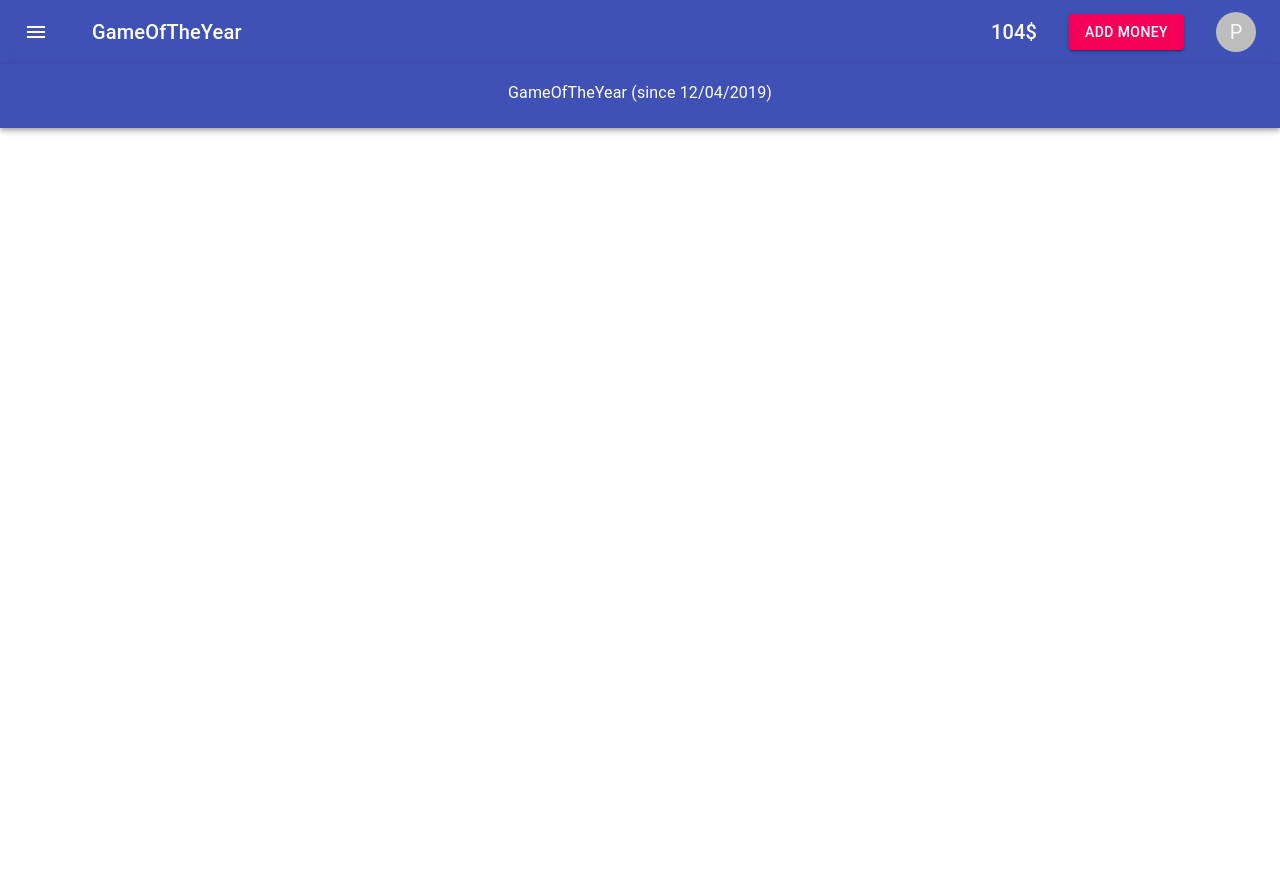
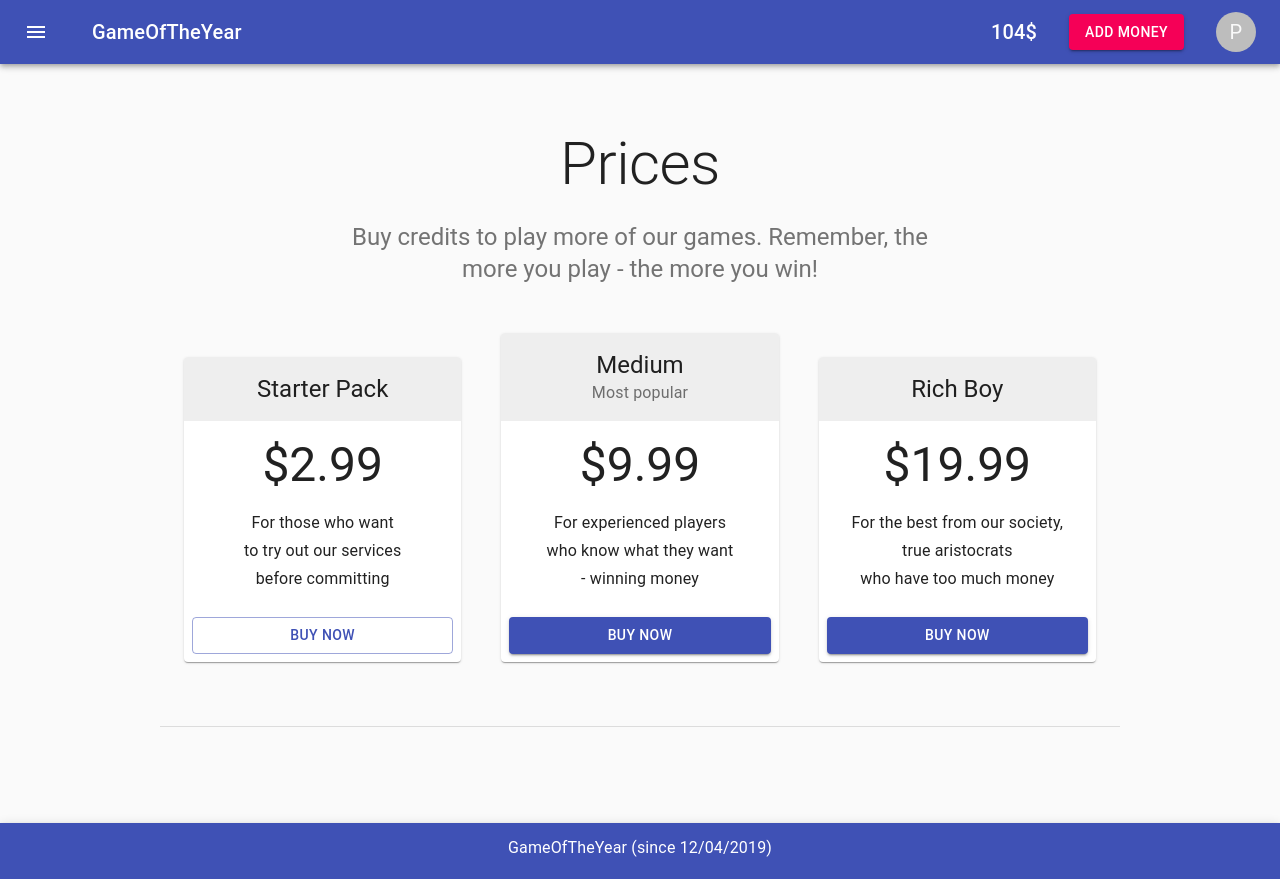
Before and after one commit to alle-zhinzher/hacaton, a React app in the folder client/: page /prices in a window 1280 px wide. Before the commit the page ends 800 px from the top, so only its background shows below. Built offline with nearby package versions, Linux system fonts and the light colour scheme.

Commit message:
Added pricing component (under /prices route)

```diff
--- a/client/src/components/App.js
+++ b/client/src/components/App.js
@@ -13,6 +13,7 @@
 import GameInfo from './GameInfo/GameInfo';
 import Footer from "./Footer/Footer";
 import Header from "./Header/Header";
+import Prices from "./Prices/Prices";
 // Styles
 import './App.scss';
 
@@ -29,6 +30,7 @@
                         <Route path="/games/:name" component={GameInfo} />
                         <Route path="/login" component={SignIn} />
                         <Route path="/register" component={SignUp} />
+                        <Route path="/prices" component={Prices} />
                     </Switch>
                     <Footer />
                 </Router>
--- /dev/null
+++ b/client/src/components/Prices/Prices.js
@@ -0,0 +1,156 @@
+import React from 'react';
+import Button from '@material-ui/core/Button';
+import Card from '@material-ui/core/Card';
+import CardActions from '@material-ui/core/CardActions';
+import CardContent from '@material-ui/core/CardContent';
+import CardHeader from '@material-ui/core/CardHeader';
+import CssBaseline from '@material-ui/core/CssBaseline';
+import Grid from '@material-ui/core/Grid';
+import StarIcon from '@material-ui/icons/StarBorder';
+import Typography from '@material-ui/core/Typography';
+import Link from '@material-ui/core/Link';
+import { makeStyles } from '@material-ui/core/styles';
+import Container from '@material-ui/core/Container';
+
+const useStyles = makeStyles(theme => ({
+  '@global': {
+    ul: {
+      margin: 0,
+      padding: 0,
+    },
+    li: {
+      listStyle: 'none',
+    },
+  },
+  appBar: {
+    borderBottom: `1px solid ${theme.palette.divider}`,
+  },
+  toolbar: {
+    flexWrap: 'wrap',
+  },
+  toolbarTitle: {
+    flexGrow: 1,
+  },
+  link: {
+    margin: theme.spacing(1, 1.5),
+  },
+  heroContent: {
+    padding: theme.spacing(8, 0, 6),
+  },
+  cardHeader: {
+    backgroundColor:
+      theme.palette.type === 'dark' ? theme.palette.grey[700] : theme.palette.grey[200],
+  },
+  cardPricing: {
+    display: 'flex',
+    justifyContent: 'center',
+    alignItems: 'baseline',
+    marginBottom: theme.spacing(2),
+  },
+  footer: {
+    borderTop: `1px solid ${theme.palette.divider}`,
+    marginTop: theme.spacing(8),
+    paddingTop: theme.spacing(3),
+    paddingBottom: theme.spacing(3),
+    [theme.breakpoints.up('sm')]: {
+      paddingTop: theme.spacing(6),
+      paddingBottom: theme.spacing(6),
+    },
+  },
+}));
+
+const tiers = [
+  {
+    title: 'Starter Pack',
+    price: '2.99',
+    description: ['For those who want', ' to try out our services', 'before committing'],
+    buttonText: 'Buy Now',
+    buttonVariant: 'outlined',
+  },
+  {
+    title: 'Medium',
+    subheader: 'Most popular',
+    price: '9.99',
+    description: [
+      'For experienced players',
+      'who know what they want',
+      '- winning money'
+
+    ],
+    buttonText: 'Buy Now',
+    buttonVariant: 'contained',
+  },
+  {
+    title: 'Rich Boy',
+    price: '19.99',
+    description: [
+      'For the best from our society,',
+      'true aristocrats',
+      'who have too much money',
+    ],
+    buttonText: 'Buy Now',
+    buttonVariant: 'contained',
+  },
+];
+
+export default function Prices() {
+  const classes = useStyles();
+
+  return (
+    <React.Fragment>
+      <CssBaseline />
+      {/* Hero unit */}
+      <Container maxWidth="sm" component="main" className={classes.heroContent}>
+        <Typography component="h1" variant="h2" align="center" color="textPrimary" gutterBottom>
+          Prices
+        </Typography>
+        <Typography variant="h5" align="center" color="textSecondary" component="p">
+          Buy credits to play more of our games. Remember, the more you play - the more you win!
+        </Typography>
+      </Container>
+      {/* End hero unit */}
+      <Container maxWidth="md" component="main">
+        <Grid container spacing={5} alignItems="flex-end">
+          {tiers.map(tier => (
+            // Enterprise card is full width at sm breakpoint
+            <Grid item key={tier.title} xs={12} sm={tier.title === 'Enterprise' ? 12 : 6} md={4}>
+              <Card>
+                <CardHeader
+                  title={tier.title}
+                  subheader={tier.subheader}
+                  titleTypographyProps={{ align: 'center' }}
+                  subheaderTypographyProps={{ align: 'center' }}
+                  action={tier.title === 'Pro' ? <StarIcon /> : null}
+                  className={classes.cardHeader}
+                />
+                <CardContent>
+                  <div className={classes.cardPricing}>
+                    <Typography component="h2" variant="h3" color="textPrimary">
+                      ${tier.price}
+                    </Typography>
+                  </div>
+                  <ul>
+                    {tier.description.map(line => (
+                      <Typography component="li" variant="subtitle1" align="center" key={line}>
+                        {line}
+                      </Typography>
+                    ))}
+                  </ul>
+                </CardContent>
+                <CardActions>
+                  <Button fullWidth variant={tier.buttonVariant} color="primary">
+                    {tier.buttonText}
+                  </Button>
+                </CardActions>
+              </Card>
+            </Grid>
+          ))}
+        </Grid>
+      </Container>
+      {/* Footer */}
+      <Container maxWidth="md" component="footer" className={classes.footer}>
+      </Container>
+      {/* End footer */}
+    </React.Fragment>
+  );
+}
```
Also changed, not shown: 1 other file (tests, documents, lock files or other folders).
